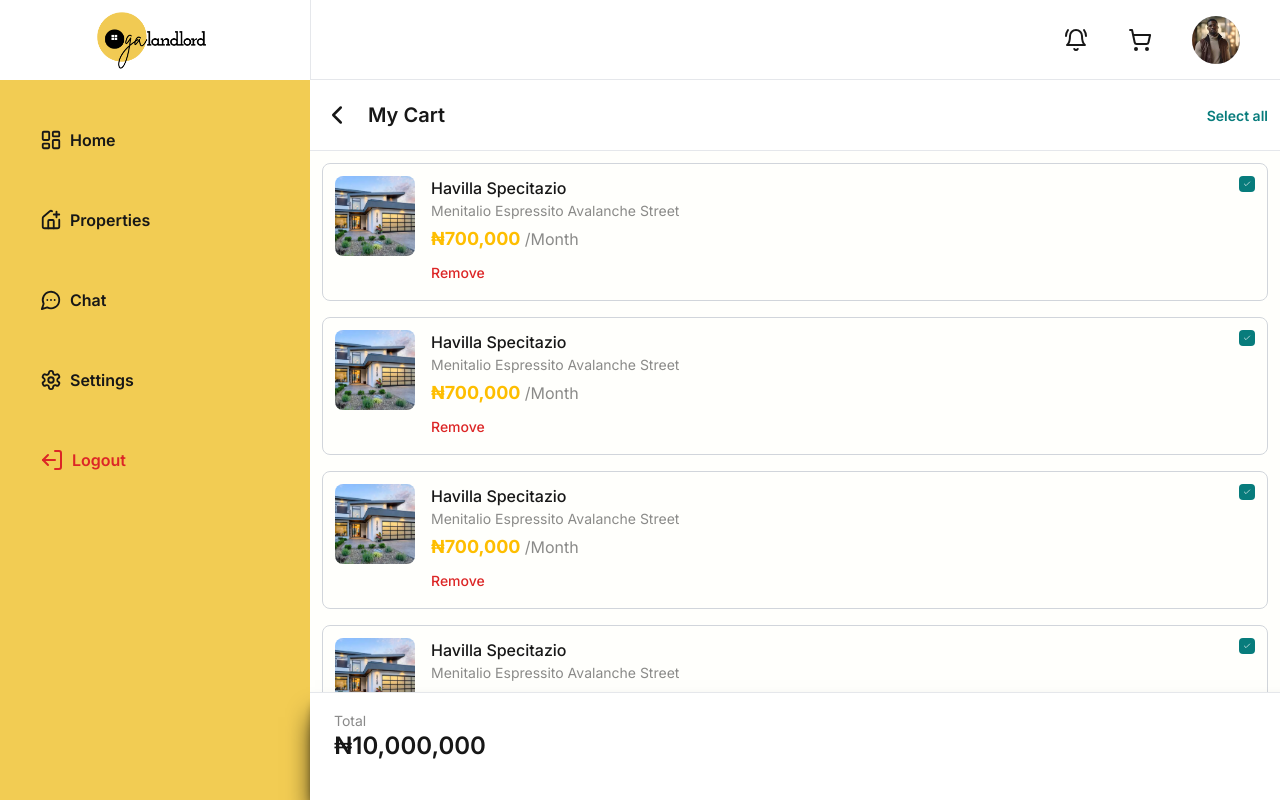
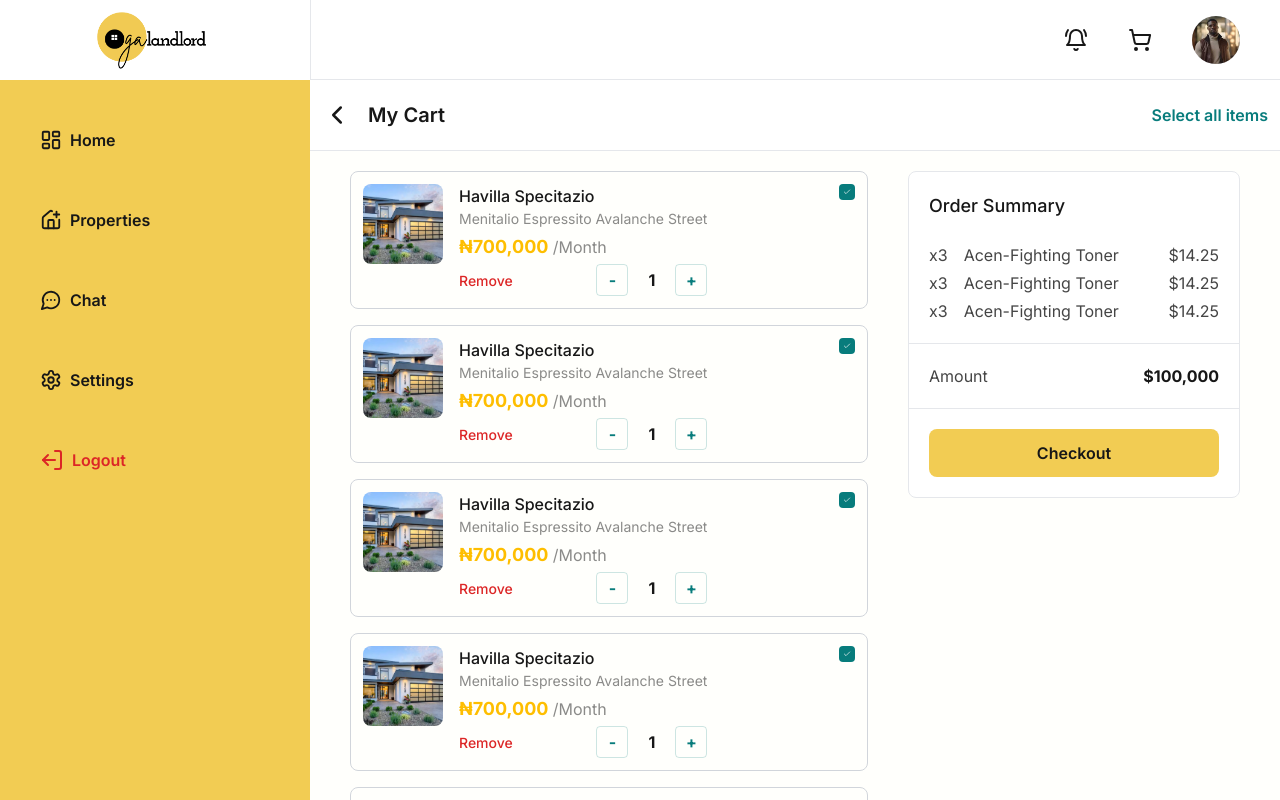
Before and after one commit to dev-enthusias/text-landlord, a Next.js app: page /dashboard/cart in a window 1280 px wide. Built offline with nearby package versions, Linux system fonts and the light colour scheme.

Commit message:
create profile and cart page responsiveness

```diff
--- a/src/app/dashboard/add-money/page.tsx
+++ b/src/app/dashboard/add-money/page.tsx
@@ -12,7 +12,7 @@ export default function AddMoney() {
       </header>
 
       <main className="p-5">
-        <section className="custom-shadow rounded-lg bg-white p-3">
+        <section className="custom-shadow max-w-[540px] rounded-lg bg-white p-3">
           <article className="mb-2 flex items-center justify-between border-b border-dashed border-gray-200 pb-2">
             <div className="flex items-center space-x-2">
               <div className="flex h-6 w-6 shrink-0 items-center justify-center rounded-full bg-primary-dark/10">
--- a/src/app/dashboard/cart/page.tsx
+++ b/src/app/dashboard/cart/page.tsx
@@ -8,18 +8,19 @@ import { useState } from "react";
 export default function Cart() {
   return (
     <>
-      <header className="sticky top-0 z-50 flex w-full items-center justify-between border-b border-gray-200 bg-white px-3 py-5">
+      <header className="sticky top-0 z-50 flex w-full items-center justify-between border-b border-gray-200 bg-white px-3 py-5 lg:top-20">
         <div className="flex gap-x-4">
           <PrevPageButton />
           <h1 className="text-xl font-semibold">My Cart</h1>
         </div>
-        <button className="text-[14px] font-semibold text-accent">
-          Select all
+        <button className="text-[14px] font-semibold text-accent lg:text-base">
+          Select all <span className="hidden lg:inline-block">items</span>
         </button>
       </header>
 
-      <main className="pb-28">
-        <section className="space-y-4 p-3">
+      <main className="pb-28 lg:px-10 lg:py-5">
+        <div className="grid-cols-5 items-start gap-x-10 lg:grid">
+          <section className="space-y-4 p-3 lg:col-span-3 lg:p-0">
             <CartItem />
             <CartItem />
             <CartItem />
@@ -27,9 +28,57 @@ export default function Cart() {
             <CartItem />
             <CartItem />
           </section>
+
+          <div className="col-span-2 hidden rounded-lg border bg-white lg:block">
+            <section className="border-b p-5">
+              <h3 className="text-medium mb-6 text-lg font-medium">
+                Order Summary
+              </h3>
+              <div className="space-y-1">
+                <div className="text-14 flex items-center justify-between opacity-80">
+                  <div className="flex gap-x-4">
+                    <p>x3</p>
+                    <p>Acen-Fighting Toner</p>
+                  </div>
+                  <p>$14.25</p>
+                </div>
+                <div className="text-14 flex items-center justify-between opacity-80">
+                  <div className="flex gap-x-4">
+                    <p>x3</p>
+                    <p>Acen-Fighting Toner</p>
+                  </div>
+                  <p>$14.25</p>
+                </div>
+                <div className="text-14 flex items-center justify-between opacity-80">
+                  <div className="flex gap-x-4">
+                    <p>x3</p>
+                    <p>Acen-Fighting Toner</p>
+                  </div>
+                  <p>$14.25</p>
+                </div>
+              </div>
+            </section>
+
+            <section className="border-b p-5">
+              <div className="flex justify-between">
+                <p className="opacity-80">Amount</p>
+                <p className="font-bold">$100,000</p>
+              </div>
+            </section>
+
+            <section className="p-5">
+              <button
+                type="submit"
+                className="w-full rounded-lg bg-primary py-3 font-semibold transition-colors duration-300 ease-out hover:bg-primary/80"
+              >
+                Checkout
+              </button>
+            </section>
+          </div>
+        </div>
       </main>
 
-      <footer className="fixed bottom-0 z-50 flex w-full items-center justify-between border-t bg-white px-6 py-4 pb-8 shadow-xl shadow-black">
+      <footer className="fixed bottom-0 z-50 flex w-full items-center justify-between border-t bg-white px-6 py-4 pb-8 shadow-xl shadow-black lg:hidden">
         <div>
           <p className="text-[14px] leading-none opacity-50">Total</p>
           <p className="text-[24px] font-semibold">₦10,000,000</p>
@@ -61,7 +110,7 @@ function CartItem() {
       </div>
       <div>
         <h3 className="font-medium">Havilla Specitazio</h3>
-        <p className="w-[calc(100vw-144px)] truncate text-[14px] opacity-50">
+        <p className="w-[calc(100vw-144px)] truncate text-[14px] opacity-50 lg:w-full">
           Menitalio Espressito Avalanche Street
         </p>
         <p className="my-1 text-lg font-bold text-primary-dark">
--- a/src/app/dashboard/history/page.tsx
+++ b/src/app/dashboard/history/page.tsx
@@ -22,7 +22,7 @@ export default function History() {
             {buttons.map((btnText, i) => (
               <button
                 key={i}
-                className={`shrink-0 whitespace-nowrap rounded-full px-4 py-[3px] font-bold ${activeBtn === i ? "bg-primary text-black" : "text-primary-dark bg-primary/20"}`}
+                className={`shrink-0 whitespace-nowrap rounded-full px-4 py-[3px] font-bold ${activeBtn === i ? "bg-primary text-black" : "bg-primary/20 text-primary-dark"}`}
                 onClick={() => setActiveBtn(i)}
               >
                 {btnText}
@@ -32,7 +32,7 @@ export default function History() {
         </div>
       </section>
 
-      <section className="px-3 py-4">
+      <section className="px-3 py-4 lg:px-10">
         <section className="mb-4">
           <div className="mb-2 flex items-center gap-x-1">
             <h2 className="text-sm font-bold">NOVEMBER</h2>
@@ -40,9 +40,6 @@ export default function History() {
           </div>
           <div className="space-y-5">
             <TransactionCard status="credit" />
-            <TransactionCard status="debit" />
-            <TransactionCard status="credit" />
-            <TransactionCard status="debit" />
             <TransactionCard status="debit" />
             <TransactionCard status="credit" />
           </div>
--- a/src/app/dashboard/layout.tsx
+++ b/src/app/dashboard/layout.tsx
@@ -7,7 +7,7 @@ export default function DashboardLayout({
   children: React.ReactNode;
 }) {
   return (
-    <section className="flex max-h-dvh min-h-dvh overflow-hidden bg-yellow-50/[15%]">
+    <section className="relative flex max-h-dvh min-h-dvh overflow-hidden bg-yellow-50/[15%]">
       <Sidebar />
       <div className="grow overflow-y-auto">
         <div className="sticky top-0 z-[10000] hidden lg:block">
--- a/src/app/dashboard/notifications/page.tsx
+++ b/src/app/dashboard/notifications/page.tsx
@@ -34,7 +34,7 @@ export default function Notifications() {
   );
 }
 
-function NotificationCard({
+export function NotificationCard({
   status = "unread",
 }: {
   status?: "unread" | "read";
--- a/src/app/dashboard/profile/page.tsx
+++ b/src/app/dashboard/profile/page.tsx
@@ -4,7 +4,7 @@ import Image from "next/image";
 export default function Profile() {
   return (
     <>
-      <header className="relative mb-20 h-28 w-full border-b border-gray-200 bg-primary px-3 py-5">
+      <header className="relative mb-20 h-28 w-full border-b border-gray-200 bg-primary px-3 py-5 lg:border-none lg:bg-transparent">
         <div className="absolute -bottom-1/2 left-5 h-28 w-28 overflow-hidden rounded-full border-4 border-white">
           <Image
             src="/images/profile-img.jpeg"
--- /dev/null
+++ b/src/components/general/notification-btn.tsx
@@ -0,0 +1,38 @@
+"use client";
+
+import { NotificationCard } from "@/app/dashboard/notifications/page";
+import { LucideBellRing } from "lucide-react";
+import { useState } from "react";
+
+export default function NotificationBtn() {
+  const [isOpen, setIsOpen] = useState(false);
+
+  return (
+    <div className="relative">
+      <button className="hidden lg:block" onClick={() => setIsOpen(!isOpen)}>
+        <LucideBellRing />
+      </button>
+
+      {isOpen && (
+        <div className="absolute right-0 top-20 z-[1000000000] w-[420px]">
+          <section className="flex items-center justify-between border-b border-gray-200 bg-white px-3 py-5">
+            <div className="flex gap-x-4">
+              <h1 className="text-xl font-semibold">Notifications</h1>
+            </div>
+            <button className="text-[14px] font-semibold text-accent">
+              Mark all as read
+            </button>
+          </section>
+          <section>
+            <div>
+              <NotificationCard />
+              <NotificationCard />
+              <NotificationCard status="read" />
+              <NotificationCard status="read" />
+            </div>
+          </section>
+        </div>
+      )}
+    </div>
+  );
+}
--- a/src/components/general/topbar.tsx
+++ b/src/components/general/topbar.tsx
@@ -2,6 +2,7 @@ import { routes } from "@/constants/routes";
 import { LucideBellRing, LucideShoppingCart } from "lucide-react";
 import Image from "next/image";
 import Link from "next/link";
+import NotificationBtn from "./notification-btn";
 
 export default function Topbar() {
   return (
@@ -18,9 +19,10 @@ export default function Topbar() {
       </Link>
 
       <div className="flex items-center gap-x-4 lg:gap-x-10">
-        <Link href={routes.DASHBOARDNOTIFICATIONS}>
+        <Link href={routes.DASHBOARDNOTIFICATIONS} className="lg:hidden">
           <LucideBellRing />
         </Link>
+        <NotificationBtn />
         <Link href={routes.DASHBOARDCART}>
           <LucideShoppingCart />
         </Link>
```
Lines whose indentation alone changed are shown as unchanged.
